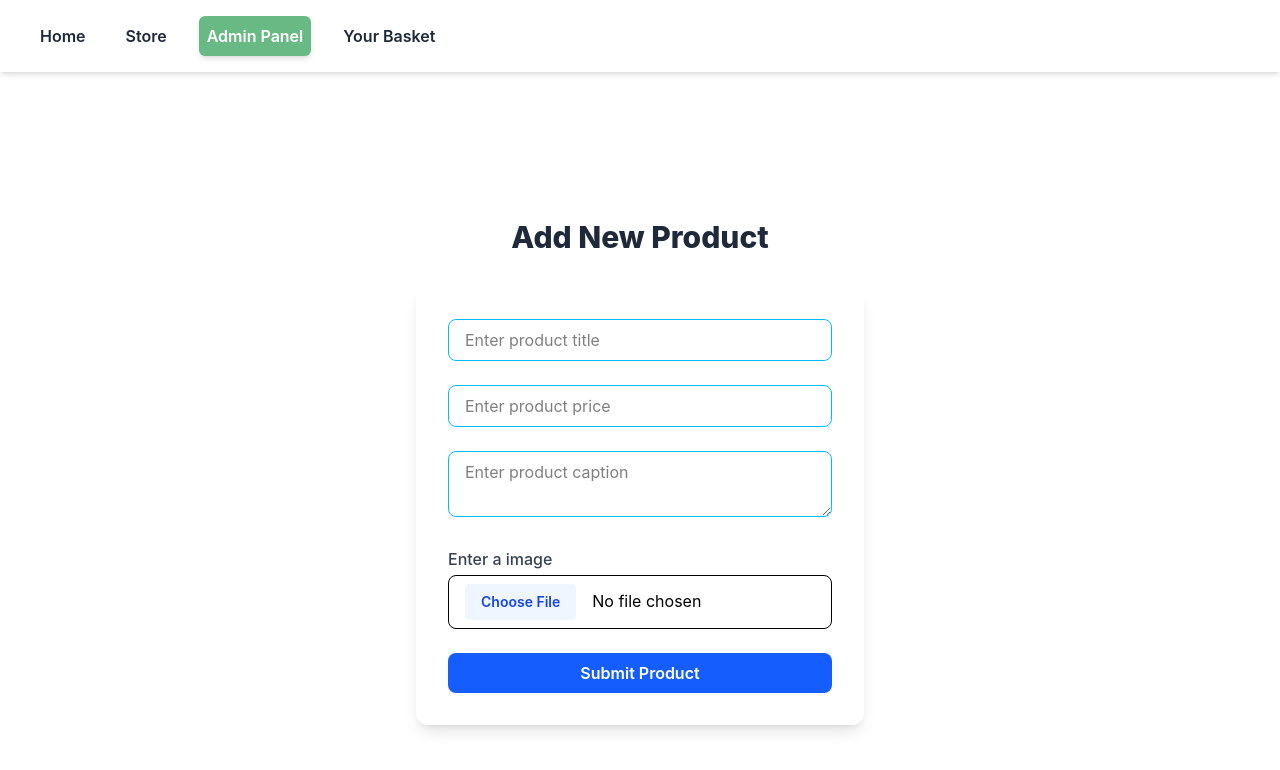
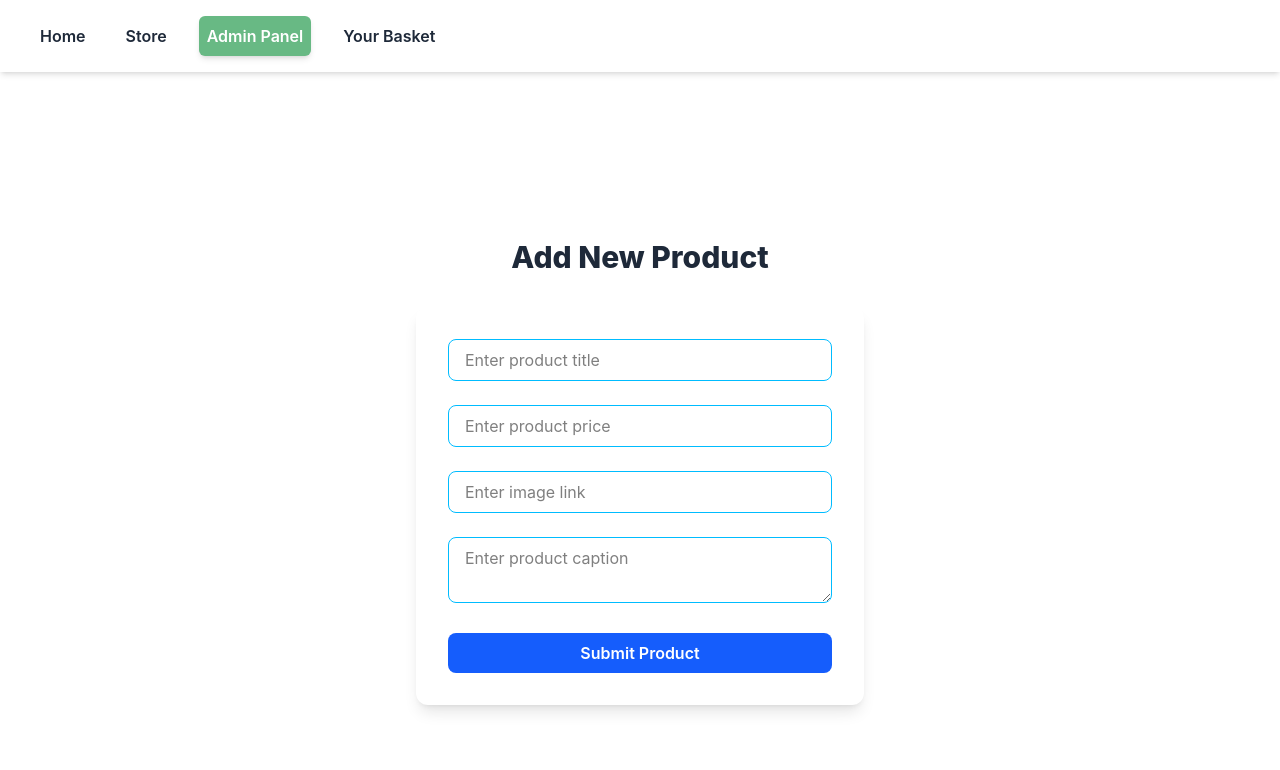
Before and after one commit to developer-iko-mike/NextShop, a Next.js app: page /CMS in a window 1280 px wide. Shown: the top 770 px of the page. Built offline with nearby package versions, Linux system fonts and the light colour scheme.

Commit message:
add product page

```diff
--- a/src/app/CMS/page.tsx
+++ b/src/app/CMS/page.tsx
@@ -2,14 +2,14 @@
 import React, { useState, ChangeEvent, FormEvent } from "react";
 import Container from "@/Components/Container";
 import { toast, ToastContainer } from "react-toastify";
-import Link from "next/link";
 import CustomToast from "@/Components/CustomToast";
+import axios from "axios";
 
 interface ProductForm {
   title: string;
   caption: string;
   price: string;
-  image: File | null;
+  image: string;
 }
 
 const AdminPanel = () => {
@@ -17,10 +17,8 @@ const AdminPanel = () => {
     title: "",
     caption: "",
     price: "",
-    image: null,
+    image: "",
   });
-
-  const [preview, setPreview] = useState<string | null>(null);
 
   const handleChange = (e: ChangeEvent | ChangeEvent<HTMLInputElement>) => {
     const { name, value } = e.target;
@@ -30,9 +28,8 @@ const AdminPanel = () => {
     });
   };
 
-  const handleSubmit = (e: FormEvent) => {
+  const handleSubmit = async (e: FormEvent) => {
     e.preventDefault();
-    console.log(form);
     if (isNaN(+form.price)) {
       toast.warning("your feild price is not a number", {
         position: "bottom-right",
@@ -40,6 +37,19 @@ const AdminPanel = () => {
         draggable: true,
       });
     } else {
+      const { data } = await axios("http://localhost:3001/product");
+      await axios({
+        url: "http://localhost:3001/product",
+        method: "POST",
+        data: {
+          id: (data.length + 1).toString(),
+          // id: Math.floor(Math.random() * 99999),
+          title: form.title,
+          caption: form.caption,
+          price: +form.price,
+          image: form.image,
+        },
+      });
       toast.success(
         <CustomToast
           title="product added to database successfully"
@@ -56,9 +66,8 @@ const AdminPanel = () => {
         title: "",
         caption: "",
         price: "",
-        image: null,
+        image: "",
       });
-      setPreview(null);
     }
   };
 
@@ -97,6 +106,17 @@ const AdminPanel = () => {
             />
           </div>
           <div>
+            <input
+              type="text"
+              name="image"
+              placeholder="Enter image link"
+              value={form.image}
+              onChange={handleChange}
+              className="w-full px-4 py-2 border border-sky-400 rounded-lg focus:outline-none focus:ring-2 focus:ring-blue-400"
+              required
+            />
+          </div>
+          <div>
             <textarea
               type="text"
               name="caption"
@@ -106,30 +126,6 @@ const AdminPanel = () => {
               className="w-full px-4 py-2 border border-sky-400 rounded-lg focus:outline-none focus:ring-2 focus:ring-blue-400"
               required
             />
-          </div>
-
-          <div>
-            <label
-              className="block text-gray-700 font-medium mb-1"
-              htmlFor="image"
-            >
-              Enter a image
-            </label>
-            <input
-              type="file"
-              name="image"
-              // accept="image/*"
-              onChange={handleChange}
-              className="w-full px-4 py-2 border rounded-lg cursor-pointer focus:outline-none focus:ring-2 focus:ring-blue-400 file:mr-4 file:py-2 file:px-4 file:rounded file:border-0 file:text-sm file:font-semibold file:bg-blue-50 file:text-blue-700 hover:file:bg-blue-100"
-              required
-            />
-            {preview && (
-              <img
-                src={preview}
-                alt="Preview"
-                className="mt-3 w-32 h-32 object-cover rounded border"
-              />
-            )}
           </div>
           <button
             type="submit"
--- a/src/app/basket/page.tsx
+++ b/src/app/basket/page.tsx
@@ -29,7 +29,6 @@ const Cart = () => {
   const calculatoringTotal = () =>
     mainBasket.reduce((sum, item) => sum + item.price * item.quantity, 0);
 
-  useEffect(() => {
   const getProductData = async () => {
     try {
       const res = await axios.get("http://localhost:3001/product");
@@ -55,6 +54,7 @@ const Cart = () => {
     }
   };
 
+  useEffect(() => {
     getProductData();
   }, [basket]);
 
@@ -85,6 +85,11 @@ const Cart = () => {
     }
 
   };
+
+  const handleOrderedUser = async () => {
+    console.log(mainBasket)
+    clearBasket()
+  }
 
   return (
     <div className="min-h-screen bg-gray-100 pt-10">
@@ -153,7 +158,7 @@ const Cart = () => {
 
             <button
               className="w-full mt-4 bg-green-600 hover:bg-green-700 text-white font-medium py-3 rounded-xl capitalize cursor-pointer shadow transition-all duration-200"
-              onClick={clearBasket}
+              onClick={handleOrderedUser}
             >
               order now
             </button>
--- a/src/db.json
+++ b/src/db.json
@@ -69,11 +69,38 @@
       "caption": "Smartwatch with health tracking and GPS",
       "price": 399,
       "image": "/store/watch.webp"
+    },
+    {
+      "id": "11",
+      "title": "tablet",
+      "caption": "is the best tablet",
+      "price": 2000,
+      "image": "/newProduct/tablet.webp"
+    },
+    {
+      "id": "12",
+      "title": "tv",
+      "caption": "big height 43 inch ",
+      "price": 4000,
+      "image": "/newProduct/tv.jpg"
     }
   ],
   "discount": [
-    { "id": "1", "code": "DoitShitJustDoit", "precentCount": 15 },
-    { "id": "2", "code": "M-A-R-isComing", "precentCount": 20 },
-    { "id": "3", "code": "LeachMobIsTheBest", "precentCount": 30 }
-  ]
+    {
+      "id": "1",
+      "code": "DoitShitJustDoit",
+      "precentCount": 15
+    },
+    {
+      "id": "2",
+      "code": "M-A-R-isComing",
+      "precentCount": 20
+    },
+    {
+      "id": "3",
+      "code": "LeachMobIsTheBest",
+      "precentCount": 30
+    }
+  ],
+  "orders": []
 }
```
Also changed, not shown: public/newProduct/tablet.webp (added), public/newProduct/tv.jpg (added). Lines whose indentation alone changed are shown as unchanged.
